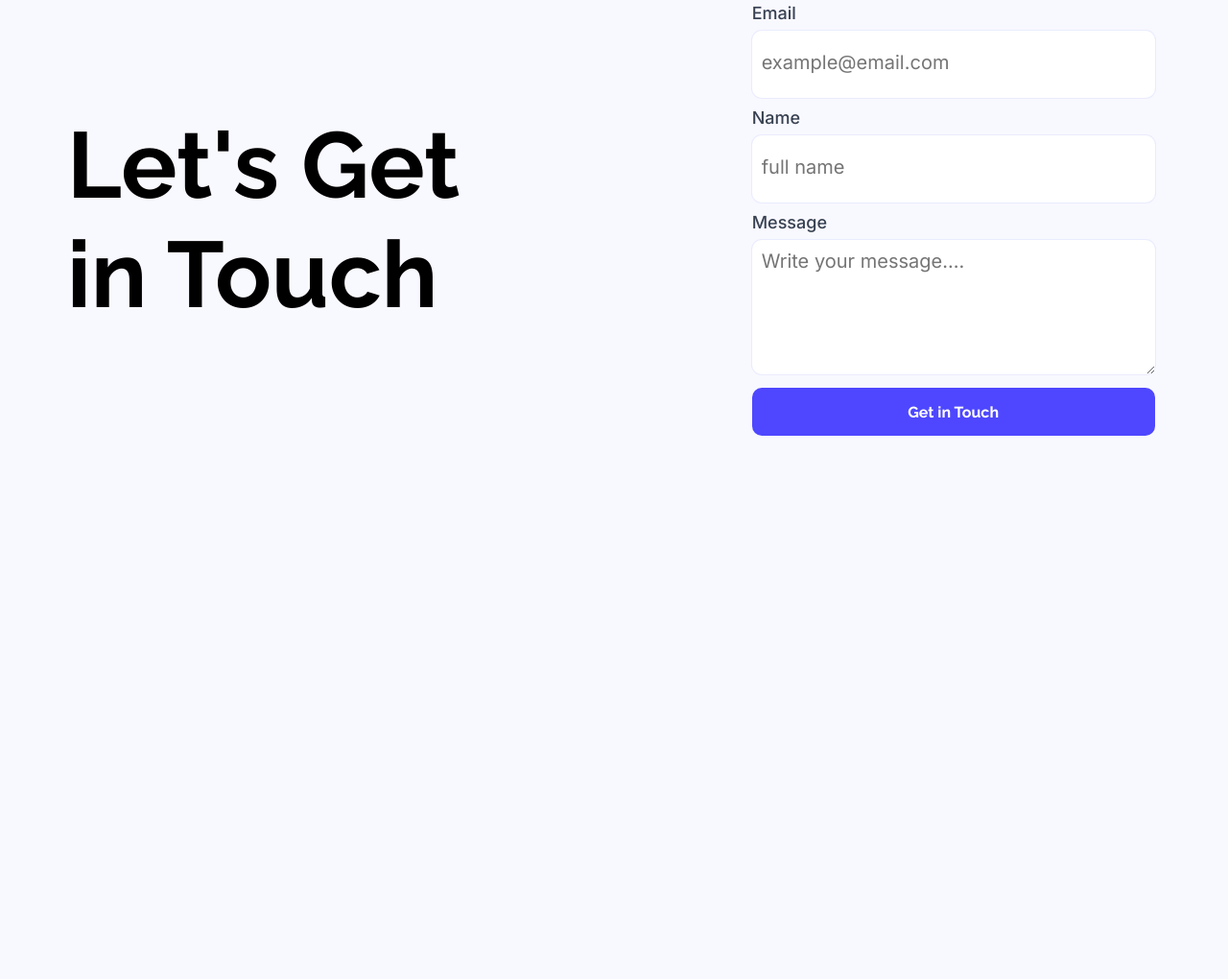
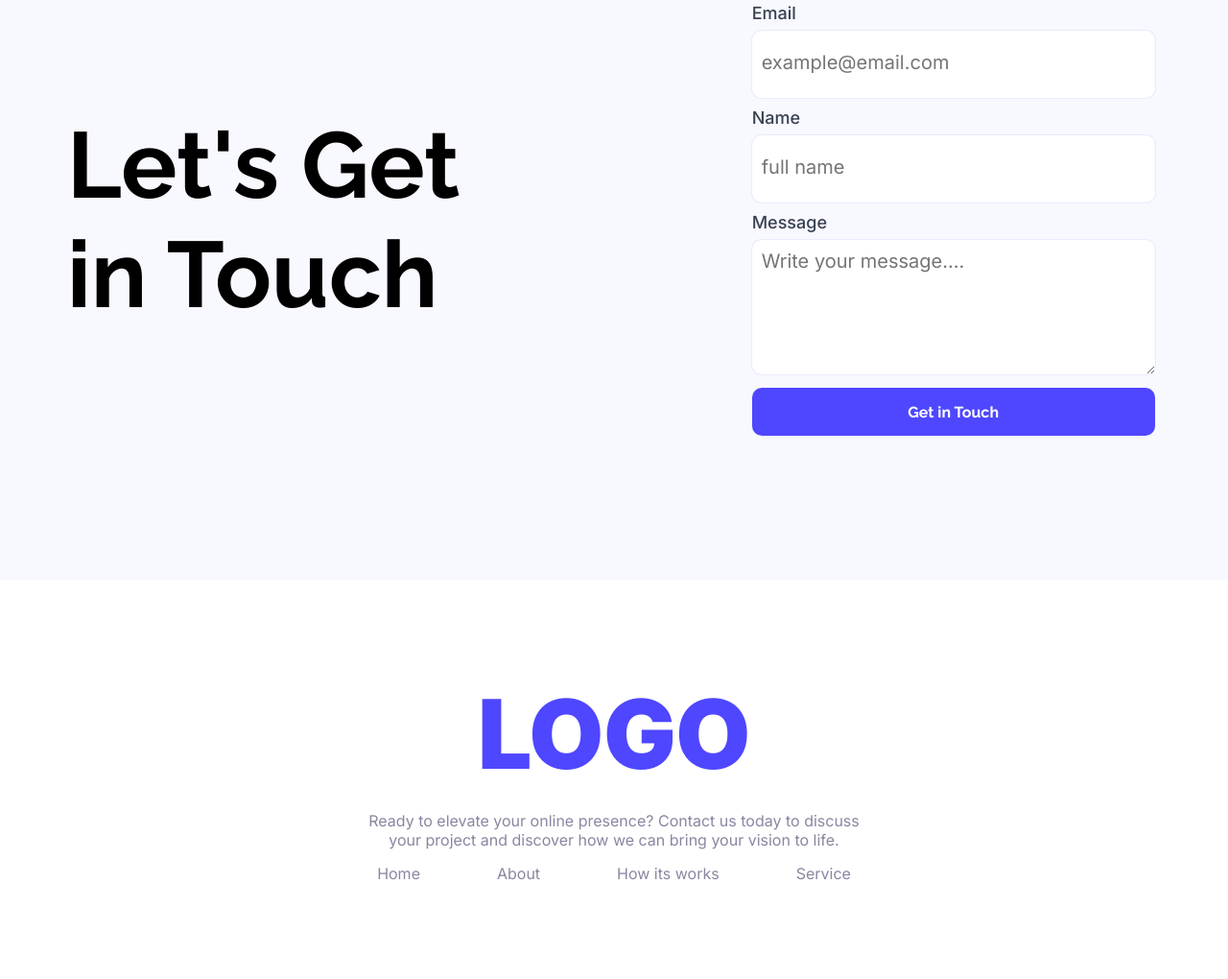
Before and after one commit to Hasib473/landing-lounchpad, a plain HTML site: page index.html in a window 1280 px wide. Shown: the part 2615-3635 px from the top of the page at 96% size. Before the commit the page ends 3219 px from the top, so only its background shows below. Drawn offline with Linux system fonts and the light colour scheme.

Commit message:
add footer section and button animation

```diff
--- a/index.html
+++ b/index.html
@@ -157,5 +157,18 @@
 
     </main>
 
+    <footer>
+        <div class="footer-container">
+            <h1 class="footer-title">LOGO</h1>
+            <p class="footer-subtitle">Ready to elevate your online presence? Contact us today to discuss your project and discover how we can bring your vision to life.</p>
+            <ul>
+                <li><a href="#">Home</a></li>
+                <li><a href="#">About</a></li>
+                <li><a href="#">How its works</a></li>
+                <li><a href="#">Service</a></li>
+            </ul>
+        </div>
+    </footer>
+
 </body>
 </html>
--- a/style/landing.css
+++ b/style/landing.css
@@ -25,6 +25,7 @@ body{
   border: none;
   border-radius: 10px;
   width: auto;
+  cursor: pointer;
 
 }
 
@@ -295,6 +296,7 @@ body{
             color:white;
             border:none;
             padding: 5px 10px;
+            cursor: pointer;
 
         }
         input::placeholder, textarea::placeholder{
@@ -302,3 +304,59 @@ body{
             font-size:20px;
             font-weight: 400;
         }
+        /* footer section */
+
+        .footer-container{
+            text-align: center;
+            background-color: white;
+            max-width: 531px;
+            margin:auto;
+           padding-top: 100px;
+           padding-bottom: 100px;
+        }
+        ul{
+            display: flex;
+            justify-content: center;
+            gap: 80px;
+        }
+        ul li{
+            list-style: none;
+        }
+        ul a{
+            text-decoration: none;
+            font-family: "Inter",sans-serif;
+            font-size: 16px;
+            font-weight: 400;
+            color:#8987A1;
+        }
+        .footer-title{
+            font-family: "Inter",sans-serif;
+            font-size: 100px;
+            font-weight:900;
+            color: #4E47FF;
+            margin-bottom: 20px;
+        }
+        footer{
+            background-color: white;
+        }
+        .footer-subtitle{
+            font-family: "Inter",sans-serif;
+            font-size: 16px;
+            font-weight: 400;
+            color:#8987A1;
+            margin-bottom: 15px;
+        }
+
+        /* button animation */
+        .btn:hover{
+            background-color: orange;
+            color: black;
+            transform: scale(1.05);
+
+
+        }
+        form input[type="submit"]:hover{
+            background-color: orange;
+            color: black;
+            transform: scale(1.05);
+        }
```
